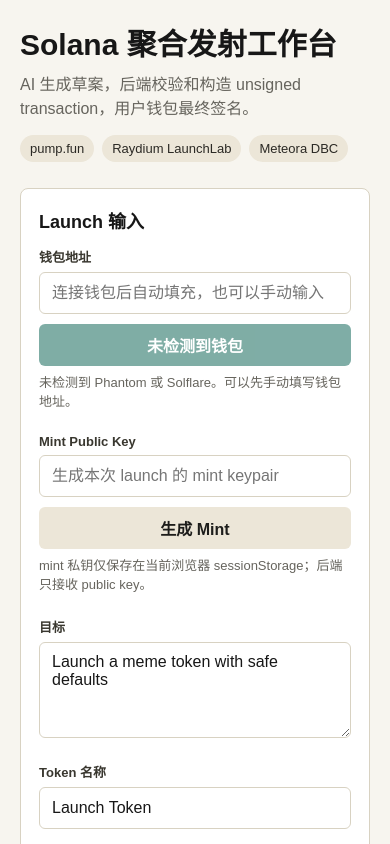
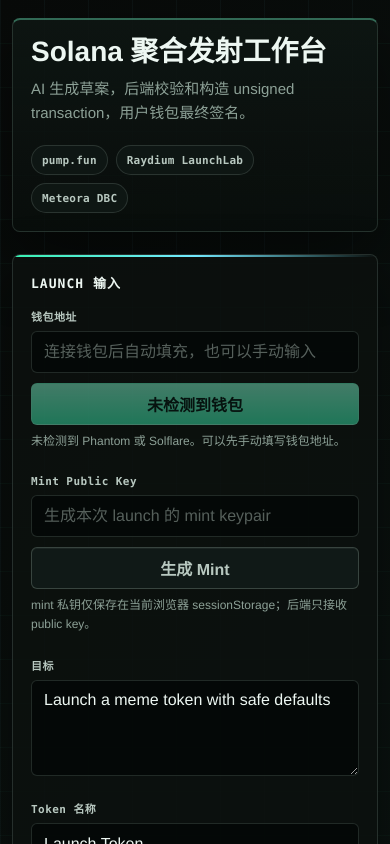
Before and after one commit to heroims/launchpad, a Next.js app: page / in a window 390 px wide. Shown: the top 844 px of the page. Built offline with nearby package versions, Linux system fonts and the light colour scheme; no server answers.

Commit message:
style: redesign launch workbench

```diff
--- a/app/globals.css
+++ b/app/globals.css
@@ -1,25 +1,53 @@
 :root {
-  color-scheme: light;
-  --background: #f7f5ef;
-  --foreground: #171717;
-  --muted: #66645d;
-  --line: #d8d2c2;
-  --panel: #ffffff;
-  --accent: #176b5d;
-  --accent-strong: #0d453c;
-  --warning: #8f4d00;
-  --danger: #9f1d1d;
+  color-scheme: dark;
+  --background: #070908;
+  --foreground: #edf7f2;
+  --muted: #8da197;
+  --muted-strong: #b8c8c0;
+  --line: rgba(143, 177, 163, 0.2);
+  --line-strong: rgba(118, 255, 205, 0.38);
+  --panel: rgba(12, 17, 15, 0.86);
+  --panel-raised: rgba(17, 25, 22, 0.92);
+  --input: rgba(3, 7, 6, 0.76);
+  --accent: #39f2b3;
+  --accent-strong: #86ffd5;
+  --accent-ink: #021713;
+  --cyan: #73e9ff;
+  --amber: #f8c45c;
+  --danger: #ff6f7d;
+  --shadow: rgba(0, 0, 0, 0.46);
 }
 
 * {
   box-sizing: border-box;
 }
 
+html {
+  background: var(--background);
+}
+
 body {
+  min-height: 100vh;
   margin: 0;
-  background: var(--background);
+  background:
+    linear-gradient(90deg, rgba(115, 233, 255, 0.04) 1px, transparent 1px),
+    linear-gradient(0deg, rgba(57, 242, 179, 0.035) 1px, transparent 1px),
+    linear-gradient(135deg, #080a09 0%, #0b1512 52%, #070908 100%);
+  background-size: 44px 44px, 44px 44px, auto;
   color: var(--foreground);
-  font-family: Arial, Helvetica, sans-serif;
+  font-family: "IBM Plex Sans", "Avenir Next", "DIN Alternate", "Helvetica Neue", sans-serif;
+}
+
+body::before {
+  position: fixed;
+  inset: 0;
+  z-index: -1;
+  background:
+    repeating-linear-gradient(90deg, transparent 0 7px, rgba(255, 255, 255, 0.018) 7px 8px),
+    repeating-linear-gradient(0deg, transparent 0 11px, rgba(57, 242, 179, 0.018) 11px 12px);
+  content: "";
+  mask-image: linear-gradient(to bottom, black 0%, transparent 82%);
+  pointer-events: none;
 }
 
 button,
@@ -30,36 +58,70 @@ textarea {
 }
 
 button {
-  border: 0;
+  min-height: 42px;
+  border: 1px solid rgba(134, 255, 213, 0.58);
   border-radius: 6px;
-  background: var(--accent);
-  color: white;
+  background: linear-gradient(180deg, var(--accent-strong), var(--accent));
+  box-shadow: 0 0 0 1px rgba(57, 242, 179, 0.18), 0 12px 28px rgba(57, 242, 179, 0.14);
+  color: var(--accent-ink);
   cursor: pointer;
-  font-weight: 700;
-  min-height: 42px;
+  font-weight: 800;
   padding: 0 16px;
+  transition: border-color 160ms ease, box-shadow 160ms ease, filter 160ms ease, transform 160ms ease;
+  white-space: nowrap;
+}
+
+button:hover:not(:disabled) {
+  box-shadow: 0 0 0 1px rgba(115, 233, 255, 0.28), 0 16px 36px rgba(57, 242, 179, 0.22);
+  filter: saturate(1.08);
+  transform: translateY(-1px);
 }
 
 button.secondary {
-  background: #ece6d8;
-  color: #1d1d1b;
+  border-color: rgba(141, 161, 151, 0.32);
+  background: rgba(18, 27, 24, 0.92);
+  box-shadow: inset 0 1px 0 rgba(255, 255, 255, 0.05);
+  color: var(--muted-strong);
+}
+
+button.secondary:hover:not(:disabled) {
+  border-color: rgba(115, 233, 255, 0.54);
+  box-shadow: inset 0 1px 0 rgba(255, 255, 255, 0.06), 0 10px 28px rgba(115, 233, 255, 0.08);
+  color: var(--foreground);
 }
 
 button:disabled {
+  box-shadow: none;
   cursor: not-allowed;
-  opacity: 0.55;
+  opacity: 0.45;
+  transform: none;
 }
 
 input,
 select,
 textarea {
   width: 100%;
+  min-height: 42px;
   border: 1px solid var(--line);
   border-radius: 6px;
-  background: #fff;
+  background: var(--input);
   color: var(--foreground);
-  min-height: 42px;
+  outline: none;
   padding: 10px 12px;
+  transition: background 160ms ease, border-color 160ms ease, box-shadow 160ms ease;
+}
+
+input::placeholder,
+textarea::placeholder {
+  color: rgba(184, 200, 192, 0.46);
+}
+
+input:focus,
+select:focus,
+textarea:focus {
+  border-color: rgba(115, 233, 255, 0.72);
+  background: rgba(4, 11, 9, 0.92);
+  box-shadow: 0 0 0 3px rgba(115, 233, 255, 0.1);
 }
 
 textarea {
@@ -68,23 +130,33 @@ textarea {
 }
 
 .page {
-  max-width: 1180px;
+  width: min(100%, 1240px);
   margin: 0 auto;
-  padding: 28px 20px 48px;
+  padding: 28px 20px 52px;
 }
 
 .topbar {
-  display: flex;
-  align-items: center;
-  justify-content: space-between;
-  gap: 16px;
-  margin-bottom: 26px;
+  display: grid;
+  grid-template-columns: minmax(0, 1fr) auto;
+  gap: 20px;
+  align-items: end;
+  margin-bottom: 22px;
+  border: 1px solid var(--line);
+  border-top: 2px solid var(--line-strong);
+  border-radius: 8px;
+  background: linear-gradient(180deg, rgba(14, 22, 19, 0.92), rgba(9, 14, 12, 0.82));
+  box-shadow: 0 24px 70px var(--shadow);
+  padding: 18px;
 }
 
 .brand h1 {
   margin: 0;
-  font-size: 30px;
-  line-height: 1.15;
+  max-width: 780px;
+  color: var(--foreground);
+  font-size: clamp(28px, 4vw, 54px);
+  font-weight: 900;
+  letter-spacing: 0;
+  line-height: 0.98;
 }
 
 .brand p,
@@ -93,25 +165,45 @@ textarea {
 }
 
 .brand p {
-  margin: 8px 0 0;
+  max-width: 760px;
+  margin: 12px 0 0;
+  font-size: 15px;
+  line-height: 1.6;
 }
 
 .grid {
   display: grid;
-  grid-template-columns: minmax(0, 1.05fr) minmax(320px, 0.95fr);
+  grid-template-columns: minmax(0, 1.05fr) minmax(360px, 0.95fr);
   gap: 18px;
+  align-items: start;
 }
 
 .panel {
-  background: var(--panel);
+  position: relative;
+  overflow: hidden;
   border: 1px solid var(--line);
   border-radius: 8px;
+  background: var(--panel);
+  box-shadow: 0 22px 56px var(--shadow);
   padding: 18px;
 }
 
+.panel::before {
+  position: absolute;
+  inset: 0 0 auto;
+  height: 2px;
+  background: linear-gradient(90deg, var(--accent), var(--cyan), transparent);
+  content: "";
+}
+
 .panel h2 {
-  margin: 0 0 14px;
-  font-size: 18px;
+  margin: 0 0 16px;
+  color: var(--foreground);
+  font-family: "Berkeley Mono", "JetBrains Mono", "SFMono-Regular", Consolas, monospace;
+  font-size: 13px;
+  font-weight: 800;
+  letter-spacing: 0.08em;
+  text-transform: uppercase;
 }
 
 .form-grid {
@@ -122,7 +214,7 @@ textarea {
 
 .field {
   display: grid;
-  gap: 6px;
+  gap: 7px;
   margin-bottom: 12px;
 }
 
@@ -131,9 +223,11 @@ textarea {
 }
 
 .field label {
-  color: #39372f;
-  font-size: 13px;
-  font-weight: 700;
+  color: var(--muted-strong);
+  font-family: "Berkeley Mono", "JetBrains Mono", "SFMono-Regular", Consolas, monospace;
+  font-size: 11px;
+  font-weight: 800;
+  letter-spacing: 0.04em;
 }
 
 .actions {
@@ -154,8 +248,9 @@ textarea {
 }
 
 .wallet-pill {
-  background: #dcebe6;
-  color: #0d453c;
+  border-color: rgba(57, 242, 179, 0.38);
+  background: rgba(57, 242, 179, 0.12);
+  color: var(--accent-strong);
   max-width: 260px;
   overflow: hidden;
   text-overflow: ellipsis;
@@ -163,41 +258,54 @@ textarea {
 
 .field-note {
   color: var(--muted);
-  font-size: 13px;
+  font-size: 12px;
+  line-height: 1.55;
   margin: 0;
 }
 
 .result {
   border-top: 1px solid var(--line);
-  margin-top: 16px;
-  padding-top: 16px;
+  margin-top: 18px;
+  padding-top: 18px;
 }
 
 .result pre {
+  max-height: 430px;
   overflow: auto;
-  background: #1d1d1b;
-  color: #f7f5ef;
+  border: 1px solid rgba(141, 161, 151, 0.22);
   border-radius: 6px;
-  padding: 12px;
-  max-height: 420px;
+  background: #030605;
+  color: #d9fff2;
+  font-family: "Berkeley Mono", "JetBrains Mono", "SFMono-Regular", Consolas, monospace;
+  font-size: 12px;
+  line-height: 1.5;
+  padding: 14px;
 }
 
-.fee-box {
-  background: #f8faf9;
-  border: 1px solid var(--line);
-  border-radius: 8px;
+.fee-box,
+.sign-box {
+  border: 1px solid rgba(57, 242, 179, 0.24);
+  border-left: 3px solid var(--accent);
+  border-radius: 6px;
+  background: linear-gradient(180deg, rgba(20, 33, 29, 0.92), rgba(10, 17, 15, 0.88));
   margin-bottom: 12px;
-  padding: 12px;
+  padding: 13px;
 }
 
-.fee-box strong {
+.fee-box strong,
+.sign-box strong {
   display: block;
   margin-bottom: 10px;
+  color: var(--accent-strong);
+  font-family: "Berkeley Mono", "JetBrains Mono", "SFMono-Regular", Consolas, monospace;
+  font-size: 12px;
+  letter-spacing: 0.06em;
+  text-transform: uppercase;
 }
 
 .fee-box dl {
   display: grid;
-  gap: 8px;
+  gap: 10px;
   grid-template-columns: repeat(2, minmax(0, 1fr));
   margin: 0;
 }
@@ -208,32 +316,24 @@ textarea {
 
 .fee-box dt {
   color: var(--muted);
-  font-size: 12px;
-  margin-bottom: 3px;
+  font-size: 11px;
+  margin-bottom: 4px;
 }
 
 .fee-box dd {
-  font-size: 13px;
-  font-weight: 700;
+  color: var(--foreground);
+  font-family: "Berkeley Mono", "JetBrains Mono", "SFMono-Regular", Consolas, monospace;
+  font-size: 12px;
+  font-weight: 800;
   margin: 0;
   overflow-wrap: anywhere;
 }
 
 .sign-box {
+  display: grid;
   align-items: center;
-  background: #f5f1e7;
-  border: 1px solid var(--line);
-  border-radius: 8px;
-  display: grid;
-  gap: 10px;
+  gap: 12px;
   grid-template-columns: minmax(0, 1fr) auto;
-  margin-bottom: 12px;
-  padding: 12px;
-}
-
-.sign-box strong {
-  display: block;
-  margin-bottom: 4px;
 }
 
 .full-line {
@@ -243,37 +343,49 @@ textarea {
 .pill-row {
   display: flex;
   flex-wrap: wrap;
+  justify-content: flex-end;
   gap: 8px;
 }
 
 .pill {
-  background: #ece6d8;
+  display: inline-flex;
+  align-items: center;
+  min-height: 30px;
+  border: 1px solid rgba(141, 161, 151, 0.22);
   border-radius: 999px;
-  color: #2b2924;
-  display: inline-flex;
-  font-size: 13px;
+  background: rgba(16, 24, 21, 0.86);
+  color: var(--muted-strong);
+  font-family: "Berkeley Mono", "JetBrains Mono", "SFMono-Regular", Consolas, monospace;
+  font-size: 11px;
+  font-weight: 800;
+  letter-spacing: 0.02em;
   padding: 6px 10px;
 }
 
 .warning {
-  color: var(--warning);
+  color: var(--amber);
 }
 
-@media (max-width: 880px) {
+@media (max-width: 920px) {
+  .page {
+    padding: 18px 12px 36px;
+  }
+
+  .topbar,
   .grid,
   .form-grid {
     grid-template-columns: 1fr;
   }
 
   .topbar {
-    align-items: flex-start;
-    flex-direction: column;
+    align-items: start;
   }
 
-  .wallet-row {
-    grid-template-columns: 1fr;
+  .pill-row {
+    justify-content: flex-start;
   }
 
+  .wallet-row,
   .sign-box {
     grid-template-columns: 1fr;
   }
```
